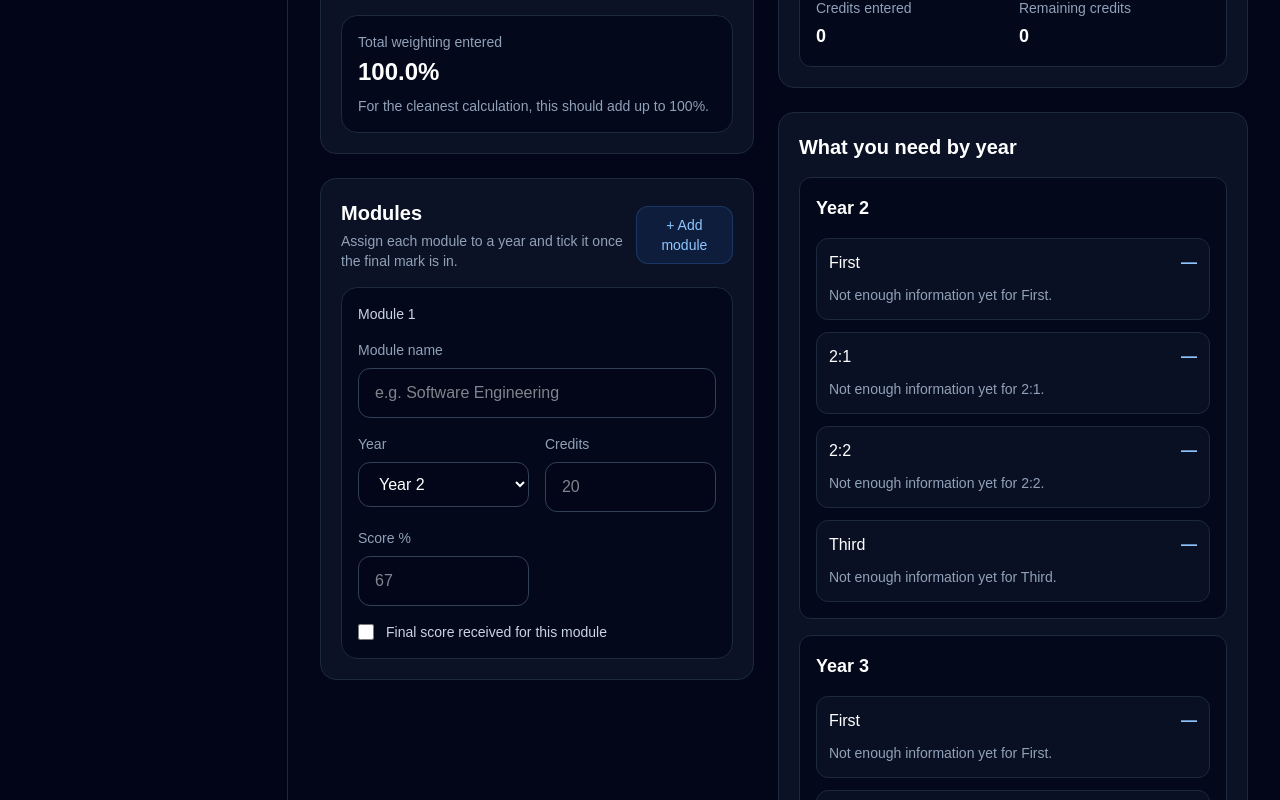
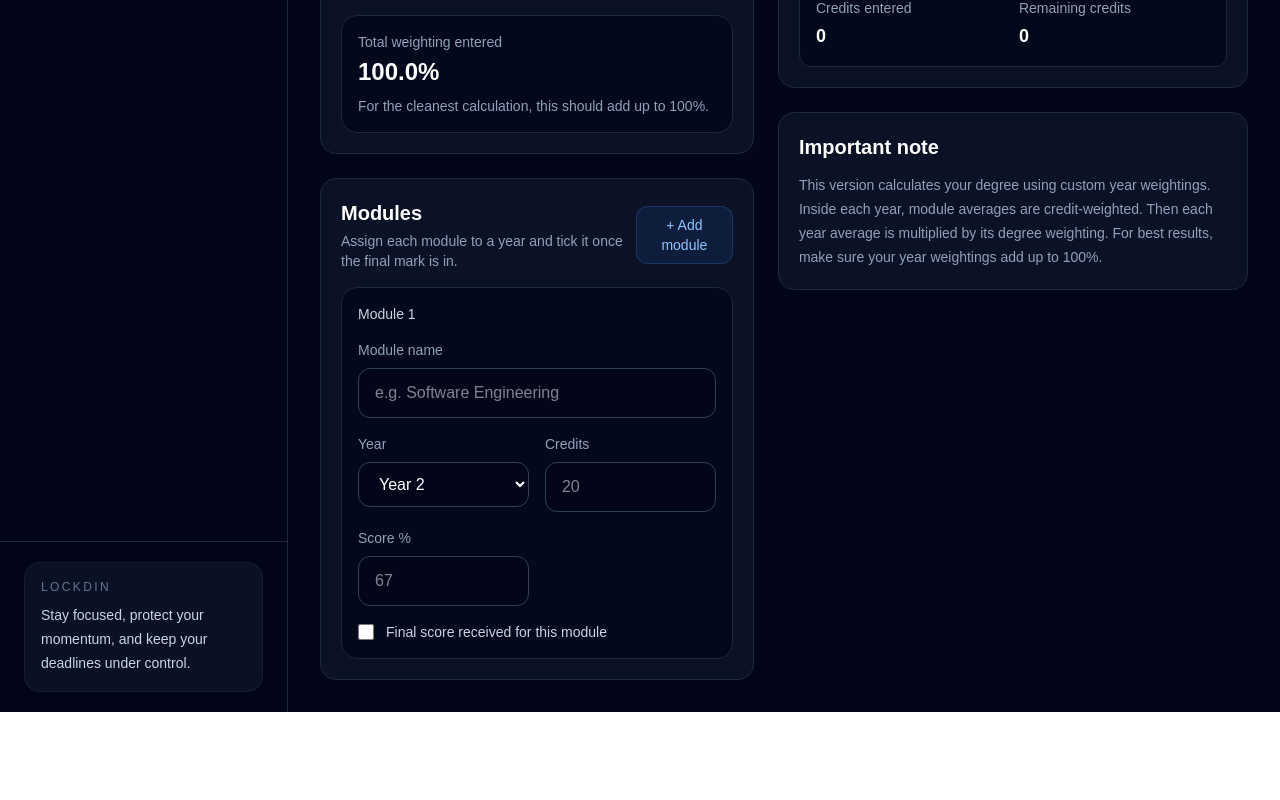
Before and after one commit to lockdinteam-web/LockdIn, a Next.js app: page /degree-tracker in a window 1280 px wide. Shown: the part 700-1500 px from the top of the page. After the commit the page ends 1412 px from the top, so only its background shows below. Built offline with nearby package versions, Linux system fonts and the light colour scheme.

Commit message:
tracker2

```diff
--- a/app/degree-tracker/page.tsx
+++ b/app/degree-tracker/page.tsx
@@ -233,40 +233,6 @@ export default function DegreeTrackerPage() {
       return sum + (bestPossibleYearAverage * year.weight) / 100;
     }, 0);
 
-    const targetNeededByYear = (target: number) => {
-      return yearBreakdown.map((year) => {
-        if (year.totalCreditsEntered === 0) {
-          return {
-            yearId: year.id,
-            yearName: year.name,
-            neededAverage: null as number | null,
-          };
-        }
-
-        if (year.remainingCredits <= 0) {
-          return {
-            yearId: year.id,
-            yearName: year.name,
-            neededAverage: null as number | null,
-          };
-        }
-
-        const otherYearsContribution = yearBreakdown
-          .filter((y) => y.id !== year.id)
-          .reduce((sum, y) => sum + y.contributionSoFar, 0);
-
-        const neededWeightedContribution = target - otherYearsContribution;
-        const neededYearAverage =
-          year.weight > 0 ? (neededWeightedContribution * 100) / year.weight : null;
-
-        return {
-          yearId: year.id,
-          yearName: year.name,
-          neededAverage: neededYearAverage,
-        };
-      });
-    };
-
     return {
       totalYearWeight,
       yearBreakdown,
@@ -274,47 +240,8 @@ export default function DegreeTrackerPage() {
       currentClassification: getClassification(weightedAverageSoFar),
       maxPossibleAverage,
       bestPossibleClassification: getClassification(maxPossibleAverage),
-      firstRequirements: targetNeededByYear(70),
-      twoOneRequirements: targetNeededByYear(60),
-      twoTwoRequirements: targetNeededByYear(50),
-      thirdRequirements: targetNeededByYear(40),
     };
   }, [years, modules]);
-
-  const getNeededMessage = (neededAverage: number | null, label: string) => {
-    if (neededAverage === null) {
-      return `Not enough information yet for ${label}.`;
-    }
-
-    if (neededAverage <= 0) {
-      return `${label} is already secured based on the other entered years.`;
-    }
-
-    if (neededAverage > 100) {
-      return `${label} is no longer mathematically possible through this year alone.`;
-    }
-
-    if (neededAverage > 85) {
-      return `${label} is still possible, but it would require an exceptional year average.`;
-    }
-
-    if (neededAverage > 70) {
-      return `${label} is possible, but you need a very strong average in this year.`;
-    }
-
-    if (neededAverage > 60) {
-      return `${label} is within reach if you perform strongly.`;
-    }
-
-    return `${label} looks achievable from this year.`;
-  };
-
-  const getRequirementForYear = (
-    requirementList: { yearId: string; yearName: string; neededAverage: number | null }[],
-    yearId: string
-  ) => {
-    return requirementList.find((item) => item.yearId === yearId)?.neededAverage ?? null;
-  };
 
   return (
     <AppShell>
@@ -641,70 +568,6 @@ export default function DegreeTrackerPage() {
               </div>
 
               <div className="rounded-2xl border border-slate-800 bg-slate-900/70 p-5">
-                <h2 className="text-xl font-semibold">What you need by year</h2>
-
-                <div className="mt-4 space-y-4">
-                  {calculations.yearBreakdown.map((year) => {
-                    const firstNeeded = getRequirementForYear(
-                      calculations.firstRequirements,
-                      year.id
-                    );
-                    const twoOneNeeded = getRequirementForYear(
-                      calculations.twoOneRequirements,
-                      year.id
-                    );
-                    const twoTwoNeeded = getRequirementForYear(
-                      calculations.twoTwoRequirements,
-                      year.id
-                    );
-                    const thirdNeeded = getRequirementForYear(
-                      calculations.thirdRequirements,
-                      year.id
-                    );
-
-                    return (
-                      <div
-                        key={year.id}
-                        className="rounded-xl border border-slate-800 bg-slate-950/80 p-4"
-                      >
-                        <p className="text-lg font-semibold text-white">
-                          {year.name}
-                        </p>
-
-                        <div className="mt-4 space-y-3">
-                          {[
-                            { label: "First", value: firstNeeded },
-                            { label: "2:1", value: twoOneNeeded },
-                            { label: "2:2", value: twoTwoNeeded },
-                            { label: "Third", value: thirdNeeded },
-                          ].map((item) => (
-                            <div
-                              key={item.label}
-                              className="rounded-xl border border-slate-800 bg-slate-900/60 p-3"
-                            >
-                              <div className="flex items-center justify-between gap-4">
-                                <p className="font-medium text-white">
-                                  {item.label}
-                                </p>
-                                <p className="font-bold text-blue-300">
-                                  {item.value === null
-                                    ? "—"
-                                    : `${formatNumber(item.value)}%`}
-                                </p>
-                              </div>
-                              <p className="mt-2 text-sm leading-6 text-slate-400">
-                                {getNeededMessage(item.value, item.label)}
-                              </p>
-                            </div>
-                          ))}
-                        </div>
-                      </div>
-                    );
-                  })}
-                </div>
-              </div>
-
-              <div className="rounded-2xl border border-slate-800 bg-slate-900/70 p-5">
                 <h2 className="text-xl font-semibold">Important note</h2>
                 <p className="mt-3 text-sm leading-6 text-slate-400">
                   This version calculates your degree using custom year weightings.
```
